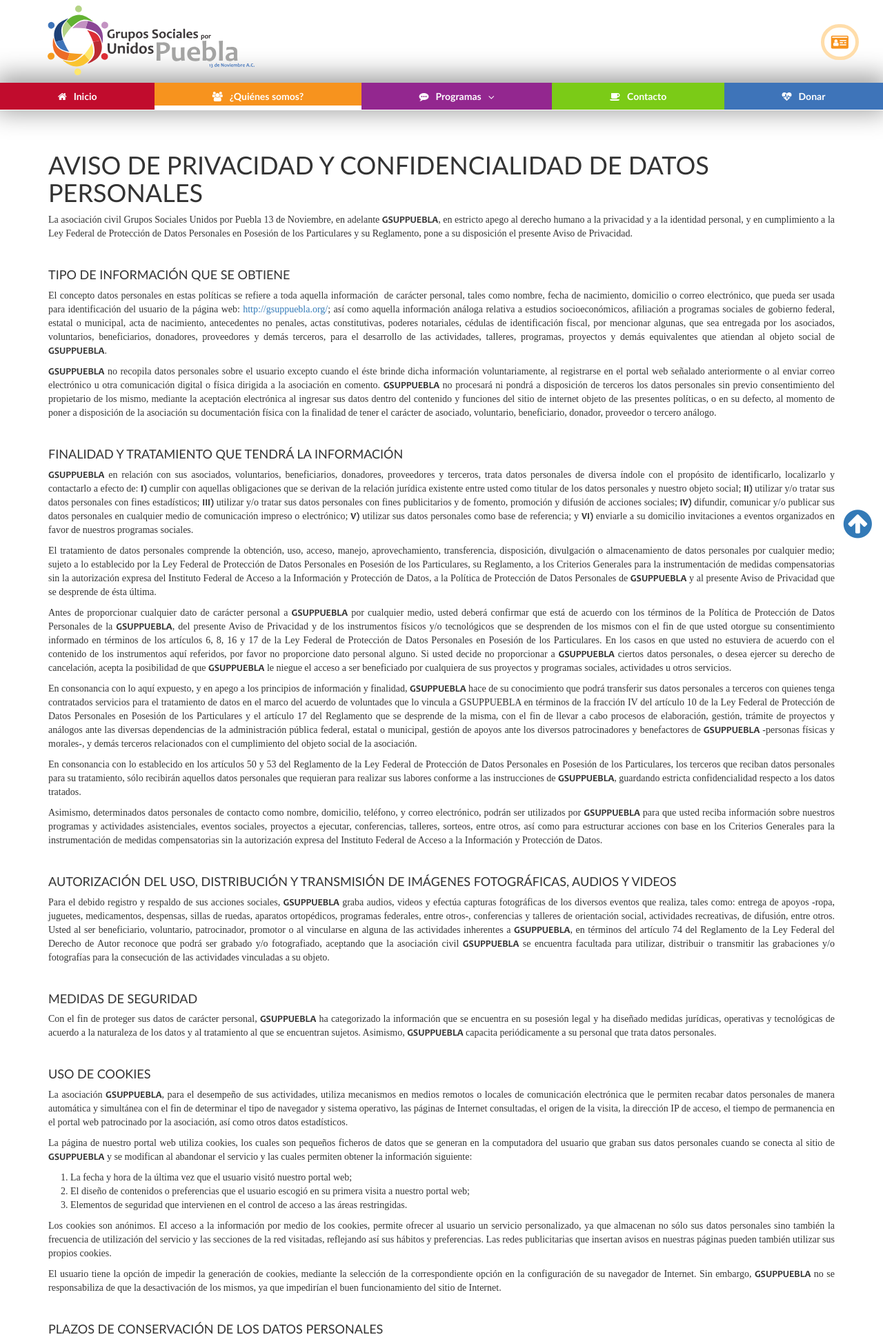
After one commit to betomax-16/sistemaDeEvidenciasPisoDigno, a Laravel app: page /avisop in a window 1280 px wide. The commit adds this page. Shown: the top 1939 px of the page at 69% size. Run offline with Laravel 8, Linux system fonts and the light colour scheme; settings files or empty folders that the repository lacks are supplied; some libraries are stand-ins or nearby versions; some web fonts are replaced.

Commit message:
Aviso de privacidad terminado

```diff
--- a/app/Http/Controllers/VisitanteController.php
+++ b/app/Http/Controllers/VisitanteController.php
@@ -17,7 +17,10 @@
     $response->header('Pragma', 'no-cache');
     return $response;
   }
-
+ public function avisop()
+  {
+    return $this->noGuardarCache(view('visitante/avisop'));
+  }
   public function contacto()
   {
     return $this->noGuardarCache(view('visitante/contacto'));
--- a/public/css/Estilos.css
+++ b/public/css/Estilos.css
@@ -946,3 +946,12 @@
 .programas .subtitulo1 {
     color: #a4a4a3;
 }
+.avisop p {
+    text-align: justify;
+}
+.avisop spam {
+    font-family: 'Candara-Bold';
+}
+.avisop li {
+    margin-left: 2rem;
+}
--- a/resources/views/layouts/menu/footer.blade.php
+++ b/resources/views/layouts/menu/footer.blade.php
@@ -1,7 +1,7 @@
 <footer class="piedepagina p-y-1 " role="contentinfo">
     <section>
         <div class="piedepagina1 container">
-           <br>
+            <br>
             <p class="subtitulo4">Síguenos</p>
             <hr>
             <ul class="redes-sociales">
@@ -11,7 +11,7 @@
             </ul>
         </div>
         <div class="piedepagina2 conteiner-fluid text-center">
-            <p> Grupo Social Unidos por Puebla - <a href="#">Aviso de Privacidad</a></p>
+            <p> Grupo Social Unidos por Puebla - <a href="{{route( 'avisop')}}">Aviso de Privacidad</a></p>
         </div>
     </section>
 </footer>
--- /dev/null
+++ b/resources/views/visitante/avisop.blade.php
@@ -0,0 +1,147 @@
+@extends('layouts.app') @section('styles')
+<link rel="stylesheet" href="{{asset('css/general.css')}}"> @endsection @section('content')
+<section class="avisop container">
+    <br>
+
+    <h1 class="text-xs-center">AVISO DE PRIVACIDAD Y CONFIDENCIALIDAD DE DATOS PERSONALES</h1>
+    <p>La asociación civil Grupos Sociales Unidos por Puebla 13 de Noviembre, en adelante
+        <spam>GSUPPUEBLA</spam>, en estricto apego al derecho humano a la privacidad y a la identidad personal, y en cumplimiento a la Ley Federal de Protección de Datos Personales en Posesión de los Particulares y su Reglamento, pone a su disposición el presente Aviso de Privacidad.
+    </p>
+    <br>
+    <h4>TIPO DE INFORMACIÓN QUE SE OBTIENE</h4>
+    <p>El concepto datos personales en estas políticas se refiere a toda aquella información  de carácter personal, tales como nombre, fecha de nacimiento, domicilio o correo electrónico, que pueda ser usada para identificación del usuario de la página web: <a href="http://gsuppuebla.org/">http://gsuppuebla.org/</a>; así como aquella información análoga relativa a estudios socioeconómicos, afiliación a programas sociales de gobierno federal, estatal o municipal, acta de nacimiento, antecedentes no penales, actas constitutivas, poderes notariales, cédulas de identificación fiscal, por mencionar algunas, que sea entregada por los asociados, voluntarios, beneficiarios, donadores, proveedores y demás terceros, para el desarrollo de las actividades, talleres, programas, proyectos y demás equivalentes que atiendan al objeto social de
+        <spam>GSUPPUEBLA</spam>.
+    </p>
+    <p>
+        <spam>GSUPPUEBLA</spam> no recopila datos personales sobre el usuario excepto cuando el éste brinde dicha información voluntariamente, al registrarse en el portal web señalado anteriormente o al enviar correo electrónico u otra comunicación digital o física dirigida a la asociación en comento.
+        <spam>GSUPPUEBLA</spam> no procesará ni pondrá a disposición de terceros los datos personales sin previo consentimiento del propietario de los mismo, mediante la aceptación electrónica al ingresar sus datos dentro del contenido y funciones del sitio de internet objeto de las presentes políticas, o en su defecto, al momento de poner a disposición de la asociación su documentación física con la finalidad de tener el carácter de asociado, voluntario, beneficiario, donador, proveedor o tercero análogo.
+    </p>
+    <br>
+    <h4>FINALIDAD Y TRATAMIENTO QUE TENDRÁ LA INFORMACIÓN</h4>
+    <p>
+        <spam>GSUPPUEBLA</spam> en relación con sus asociados, voluntarios, beneficiarios, donadores, proveedores y terceros, trata datos personales de diversa índole con el propósito de identificarlo, localizarlo y contactarlo a efecto de:
+        <spam>I)</spam> cumplir con aquellas obligaciones que se derivan de la relación jurídica existente entre usted como titular de los datos personales y nuestro objeto social;
+        <spam>II)</spam> utilizar y/o tratar sus datos personales con fines estadísticos;
+        <spam>III)</spam> utilizar y/o tratar sus datos personales con fines publicitarios y de fomento, promoción y difusión de acciones sociales;
+        <spam>IV)</spam> difundir, comunicar y/o publicar sus datos personales en cualquier medio de comunicación impreso o electrónico;
+        <spam>V)</spam> utilizar sus datos personales como base de referencia; y
+        <spam>VI)</spam> enviarle a su domicilio invitaciones a eventos organizados en favor de nuestros programas sociales.
+    </p>
+    <p>El tratamiento de datos personales comprende la obtención, uso, acceso, manejo, aprovechamiento, transferencia, disposición, divulgación o almacenamiento de datos personales por cualquier medio; sujeto a lo establecido por la Ley Federal de Protección de Datos Personales en Posesión de los Particulares, su Reglamento, a los Criterios Generales para la instrumentación de medidas compensatorias sin la autorización expresa del Instituto Federal de Acceso a la Información y Protección de Datos, a la Política de Protección de Datos Personales de
+        <spam>GSUPPUEBLA</spam> y al presente Aviso de Privacidad que se desprende de ésta última.
+    </p>
+    <p>Antes de proporcionar cualquier dato de carácter personal a
+        <spam>GSUPPUEBLA</spam> por cualquier medio, usted deberá confirmar que está de acuerdo con los términos de la Política de Protección de Datos Personales de la
+        <spam>GSUPPUEBLA</spam>, del presente Aviso de Privacidad y de los instrumentos físicos y/o tecnológicos que se desprenden de los mismos con el fin de que usted otorgue su consentimiento informado en términos de los artículos 6, 8, 16 y 17 de la Ley Federal de Protección de Datos Personales en Posesión de los Particulares. En los casos en que usted no estuviera de acuerdo con el contenido de los instrumentos aquí referidos, por favor no proporcione dato personal alguno. Si usted decide no proporcionar a
+        <spam>GSUPPUEBLA</spam> ciertos datos personales, o desea ejercer su derecho de cancelación, acepta la posibilidad de que
+        <spam>GSUPPUEBLA</spam> le niegue el acceso a ser beneficiado por cualquiera de sus proyectos y programas sociales, actividades u otros servicios.
+    </p>
+    <p>En consonancia con lo aquí expuesto, y en apego a los principios de información y finalidad,
+        <spam>GSUPPUEBLA</spam> hace de su conocimiento que podrá transferir sus datos personales a terceros con quienes tenga contratados servicios para el tratamiento de datos en el marco del acuerdo de voluntades que lo vincula a GSUPPUEBLA en términos de la fracción IV del artículo 10 de la Ley Federal de Protección de Datos Personales en Posesión de los Particulares y el artículo 17 del Reglamento que se desprende de la misma, con el fin de llevar a cabo procesos de elaboración, gestión, trámite de proyectos y análogos ante las diversas dependencias de la administración pública federal, estatal o municipal, gestión de apoyos ante los diversos patrocinadores y benefactores de
+        <spam>GSUPPUEBLA</spam> -personas físicas y morales-, y demás terceros relacionados con el cumplimiento del objeto social de la asociación.
+    </p>
+    <p>En consonancia con lo establecido en los artículos 50 y 53 del Reglamento de la Ley Federal de Protección de Datos Personales en Posesión de los Particulares, los terceros que reciban datos personales para su tratamiento, sólo recibirán aquellos datos personales que requieran para realizar sus labores conforme a las instrucciones de
+        <spam>GSUPPUEBLA</spam>, guardando estricta confidencialidad respecto a los datos tratados.
+    </p>
+    <p>Asimismo, determinados datos personales de contacto como nombre, domicilio, teléfono, y correo electrónico, podrán ser utilizados por
+        <spam>GSUPPUEBLA</spam> para que usted reciba información sobre nuestros programas y actividades asistenciales, eventos sociales, proyectos a ejecutar, conferencias, talleres, sorteos, entre otros, así como para estructurar acciones con base en los Criterios Generales para la instrumentación de medidas compensatorias sin la autorización expresa del Instituto Federal de Acceso a la Información y Protección de Datos.
+    </p>
+    <br>
+    <h4>AUTORIZACIÓN DEL USO, DISTRIBUCIÓN Y TRANSMISIÓN DE IMÁGENES FOTOGRÁFICAS, AUDIOS Y VIDEOS</h4>
+    <p>Para el debido registro y respaldo de sus acciones sociales,
+        <spam>GSUPPUEBLA</spam> graba audios, videos y efectúa capturas fotográficas de los diversos eventos que realiza, tales como: entrega de apoyos -ropa, juguetes, medicamentos, despensas, sillas de ruedas, aparatos ortopédicos, programas federales, entre otros-, conferencias y talleres de orientación social, actividades recreativas, de difusión, entre otros. Usted al ser beneficiario, voluntario, patrocinador, promotor o al vincularse en alguna de las actividades inherentes a
+        <spam>GSUPPUEBLA</spam>, en términos del artículo 74 del Reglamento de la Ley Federal del Derecho de Autor reconoce que podrá ser grabado y/o fotografiado, aceptando que la asociación civil
+        <spam>GSUPPUEBLA</spam> se encuentra facultada para utilizar, distribuir o transmitir las grabaciones y/o fotografías para la consecución de las actividades vinculadas a su objeto.
+    </p>
+    <br>
+    <h4>MEDIDAS DE SEGURIDAD</h4>
+    <p>Con el fin de proteger sus datos de carácter personal,
+        <spam>GSUPPUEBLA</spam> ha categorizado la información que se encuentra en su posesión legal y ha diseñado medidas jurídicas, operativas y tecnológicas de acuerdo a la naturaleza de los datos y al tratamiento al que se encuentran sujetos. Asimismo,
+        <spam>GSUPPUEBLA</spam> capacita periódicamente a su personal que trata datos personales. </p>
+    <br>
+    <h4>USO DE COOKIES </h4>
+    <p>La asociación
+        <spam>GSUPPUEBLA</spam>, para el desempeño de sus actividades, utiliza mecanismos en medios remotos o locales de comunicación electrónica que le permiten recabar datos personales de manera automática y simultánea con el fin de determinar el tipo de navegador y sistema operativo, las páginas de Internet consultadas, el origen de la visita, la dirección IP de acceso, el tiempo de permanencia en el portal web patrocinado por la asociación, así como otros datos estadísticos.
+    </p>
+    <p>La página de nuestro portal web utiliza cookies, los cuales son pequeños ficheros de datos que se generan en la computadora del usuario que graban sus datos personales cuando se conecta al sitio de
+        <spam>GSUPPUEBLA</spam> y se modifican al abandonar el servicio y las cuales permiten obtener la información siguiente:
+    </p>
+    <ol>
+        <li>La fecha y hora de la última vez que el usuario visitó nuestro portal web;</li>
+        <li>El diseño de contenidos o preferencias que el usuario escogió en su primera visita a nuestro portal web;</li>
+        <li>Elementos de seguridad que intervienen en el control de acceso a las áreas restringidas.</li>
+    </ol>
+    <p>Los cookies son anónimos. El acceso a la información por medio de los cookies, permite ofrecer al usuario un servicio personalizado, ya que almacenan no sólo sus datos personales sino también la frecuencia de utilización del servicio y las secciones de la red visitadas, reflejando así sus hábitos y preferencias. Las redes publicitarias que insertan avisos en nuestras páginas pueden también utilizar sus propios cookies.
+    </p>
+    <p>El usuario tiene la opción de impedir la generación de cookies, mediante la selección de la correspondiente opción en la configuración de su navegador de Internet. Sin embargo,
+        <spam>GSUPPUEBLA</spam> no se responsabiliza de que la desactivación de los mismos, ya que impedirían el buen funcionamiento del sitio de Internet.
+    </p>
+    <br>
+    <h4>PLAZOS DE CONSERVACIÓN DE LOS DATOS PERSONALES</h4>
+    <p>Los plazos de conservación de sus datos de carácter personal no excederán de aquellos necesarios para el cumplimiento de las finalidades aquí descritas. Una vez cumplidas las mismas, y cuando no exista disposición legal que establezca lo contrario,
+        <spam>GSUPPUEBLA</spam> procederá a la cancelación de sus datos personales.
+    </p>
+    <p>La información propietaria o confidencial estará sujeta a la protección de esta cláusula salvo que: </p>
+    <ol>
+        <li>Sea información que al tiempo de su revelación a la parte receptora, estuviera ya en el dominio público sin culpa de la parte receptora;</li>
+        <li>Sea información que después de su revelación a la parte receptora, pase al dominio público sin culpa de la parte receptora; </li>
+        <li>Sea información que la parte receptora legítimamente adquirió de una tercera parte, sin restricción sobre su uso y/o sobre su revelación;</li>
+        <li>1. Sea información que la parte receptora pueda demostrar por medio de registros escritos del desarrollo independiente de la parte transmisora; o que,</li>
+        <li>Sea información que se revele en respuesta a un requerimiento legal, siempre y cuando la parte requerida notifique urgentemente a la otra parte de tal requerimiento y que ambas partes cooperen para legítimamente minimizar tal revelación.</li>
+    </ol>
+    <br>
+    <h4>MEDIOS PARA EJERCER LOS DERECHOS DE ACCESO, RECTIFICACIÓN, CANCELACIÓN U OPOSICIÓN</h4>
+    <p>Los titulares por su propio derecho o por medio de su representante legal podrán ejercer sus derechos de acceso, rectificación, cancelación u oposición y la revocación del consentimiento de forma presencial en la Dirección de Asuntos Jurídicos de
+        <spam>GSUPPUEBLA</spam>, ubicada en Lateral Poniente del Hospital del Niño Poblano, número 1033, interior 5-A, Concepción La Cruz, San Andrés Cholula, Puebla, misma que se encuentra facultada para asesorarle en el ejercicio de sus derechos; o bien, mediante el envío de una solicitud a la siguiente dirección electrónica <spam>datos.personales@gsuppuebla.org</spam>
+    </p>
+    <p>Todas las solicitudes que sean enviadas, independiente del medio utilizado por los titulares, deberán:
+    </p>
+    <ol>
+        <li>Incluir el nombre del titular, domicilio, correo electrónico u otro medio para comunicarle la respuesta a su solicitud;</li>
+        <li>Acompañar los documentos oficiales que acrediten la identidad del titular y, en su caso, la representación legal de quien estuviera actuando en su nombre;</li>
+        <li>Incluir una descripción clara y precisa de los datos personales respecto de los cuales ejercitará los derechos que les confiere la Ley;</li>
+        <li>Incluir cualquier elemento o documento que facilite la localización de los datos personales de que se traten.</li>
+    </ol>
+    <br>
+    <h4>CONFIDENCIALIDAD DE LA INFORMACIÓN</h4>
+    <p>
+        <spam>GSUPPUEBLA</spam> se compromete a no compartir la información confidencial proporcionada por el usuario, con ningún tercero, excepto que tenga autorización del usuario. A pesar de su política de no divulgar los datos personales,
+        <spam>GSUPPUEBLA</spam> podrá divulgar dicha información:
+        <spam>I)</spam> cuando
+        <spam>GSUPPUEBLA</spam> considere dicha información necesaria para identificar, comunicarse con, o emprender una acción legal en contra de alguien que pudiera estar perjudicando u obstaculizando los derechos o la propiedad de
+        <spam>GSUPPUEBLA</spam>;
+        <spam>II)</spam> según sea necesario para hacer respetar y cumplir los términos y condiciones de uso del sitio de Internet, o cumplir con las reglas y lineamientos de los programas, proyectos y demás actividades de carácter público y privado que la asociación lleve acabo;
+        <spam>III)</spam> según lo requiera la legislación o alguna autoridad que en el ámbito de su competencia lo solicite.
+    </p>
+    <p>De acuerdo a lo explicado anteriormente, el usuario entiende y concuerda en que esta política de privacidad no aplica a la información que el usuario proporcione voluntariamente al comunicarse con otras personas mediante correspondencia electrónica, en chats, otras actividades similares. Es responsabilidad del usuario ser prudente en el tipo de información que entrega al participar en estas actividades públicas.
+        <spam>GSUPPUEBLA</spam> no se responsabiliza por la privacidad o políticas de recolección de datos de terceros proveedores de servicios y productos o de cómo esos terceros proveedores de servicios o productos usen la información que el usuario brinde.
+    </p>
+    <br>
+    <h4>MODIFICACIONES AL AVISO DE PRIVACIDAD</h4>
+    <p>La asociación civil
+        <spam>GSUPPUEBLA</spam> se reserva el derecho de cambiar, modificar, complementar y/o alterar el presente aviso de privacidad, en cualquier momento, en cuyo caso se hará de su conocimiento a través de su publicación en nuestro portal web: <a href="http://gsuppuebla.org/">http://gsuppuebla.org/</a>; por lo cual lo exhortamos a que visite esta dirección periódicamente antes de proporcionar cualquier dato de carácter personal a
+        <spam>GSUPPUEBLA</spam>, con la finalidad de que continúe otorgando su consentimiento informado. Todo cambio sustancial a la referida política surtirá efectos inmediatos, salvo que derive de una reforma al marco jurídico mexicano o medie orden de autoridad.
+    </p>
+    <p>En caso de que el presente Aviso de Privacidad no haya sido puesto a su disposición al momento de obtener sus datos de carácter personal, usted tendrá un plazo de 5 días para que, de ser el caso, manifieste su negativa para el tratamiento de sus datos de carácter personal que dan origen a la relación jurídica existente entre la
+        <spam>GSUPPUEBLA</spam> y su persona.
+    </p>
+    <br>
+    <h4>ACEPTACIÓN DE LOS TÉRMINOS</h4>
+    <p>Esta declaración de confidencialidad / privacidad, que describe la política de privacidad de
+        <spam>GSUPPUEBLA</spam>, constituye un acuerdo válido entre el usuario y
+        <spam>GSUPPUEBLA</spam>; si el usuario se vincula con
+        <spam>GSUPPUEBLA</spam> significa que ha leído, entendido, aceptado y consecuentemente acordado con
+        <spam>GSUPPUEBLA</spam> los términos antes expuestos. En caso de no estar de acuerdo con ellos, el usuario no deberá proporcionar ninguna información personal, ni solicitará participar en ninguno de los apoyos, beneficios, programas y demás actividades que desarrolla la asociación en cumplimiento de su objeto social.
+    </p>
+    <br>
+    <h4>FECHA DE ÚLTIMA ACTUALIZACIÓN</h4>
+    <p>Primero de enero de dos mil dieciséis.</p>
+</section>
+@include('layouts/templates/modal') @include('layouts/menu/footer') @endsection @section('javascripts')
+<script type="text/javascript">
+    $(document).ready(function() {
+        $('#somos').addClass('active');
+    });
+
+</script>
+@endsection
--- a/routes/web.php
+++ b/routes/web.php
@@ -43,6 +43,7 @@
 Route::get('proyecto/{programa}', 'ProyectoController@proyectosPorPrograma')->name('proyectosPorPrograma');
 Route::get('somos', 'VisitanteController@quienesSomos')->name('somos');
 Route::get('donacion', 'VisitanteController@donacion')->name('donacion');
+Route::get('avisop', 'VisitanteController@avisop')->name('avisop');
 Route::get('contacto', 'VisitanteController@contacto')->name('contacto');
 Route::post('contacto/enviar', 'VisitanteController@enviarContacto')->name('enviarContacto');
 Route::get('download/{proyecto}/{anio}/{region}/{lugar}', 'EvidenciaController@excel')->name('evidencia.excel');
```
